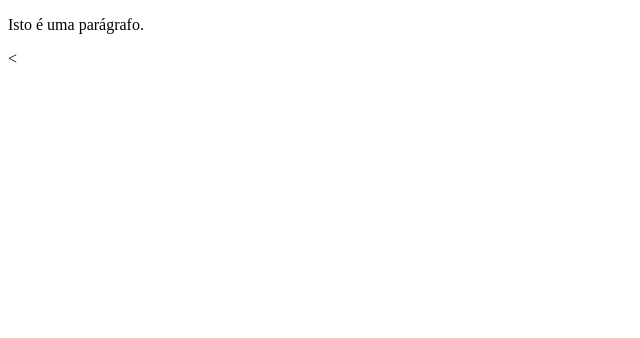
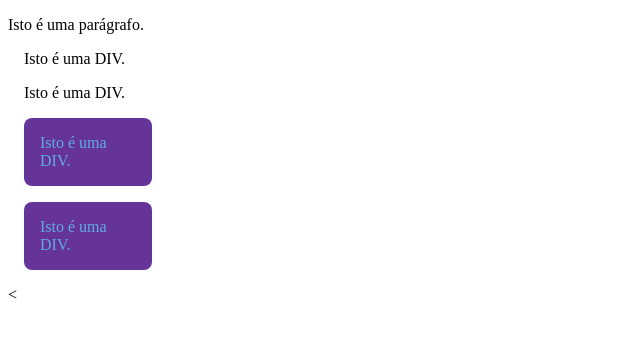
Before and after one commit to IanCastro12/pbr-diw-4963101-exemplo-01, a plain HTML site: page index.html in a window 1280 px wide. Shown: the whole page, without its empty margins (0-640 px from the left). Drawn offline with Linux system fonts and the light colour scheme.

Commit message:
Criação do arquivo HTML

```diff
--- a/estilo.css
+++ b/estilo.css
@@ -2,3 +2,7 @@
     font-size: 16px;
     font-family: 'Segoe UI', Tahoma, Geneva, Verdana, sans-serif';
 }
+
+p{
+    color:green
+}
--- a/index.html
+++ b/index.html
@@ -4,13 +4,44 @@
 <head>
     <title>Exemplo 01</title>
     <meta charset="utf-8">
-    <link rel="stylesheet" href="estilo.css"
+    <link rel="stylesheet" href="estilo.css">
+    <style>
+        p{
+            color: blue;
+        }
+        div {
+            margin: 1rem;
+        }
+
+        #primeira div{
+            color: white;
+            background-color: red;
+            padding: 1rem;
+        }
+        .item{
+            color: #5face3;
+            background: rebeccapurple;
+            padding: 1rem;
+            width: 6rem;
+            border-radius: .5rem;
+        }
+    </style>
 </head>
 
 <body>
-    <p>
+    <p style="color: red;"></p>
         Isto é uma parágrafo.
     </p>
+
+    <div id="primeira-div">
+        Isto é uma DIV.
+    </div>
+
+    <div class=container
+
+    <div class="item">Isto é uma DIV.</div>
+    <div class="item">Isto é uma DIV.</div>
+    <div class="item">Isto é uma DIV.</div>
 </body>
 
 
```
Also changed, not shown: image.png (added).
